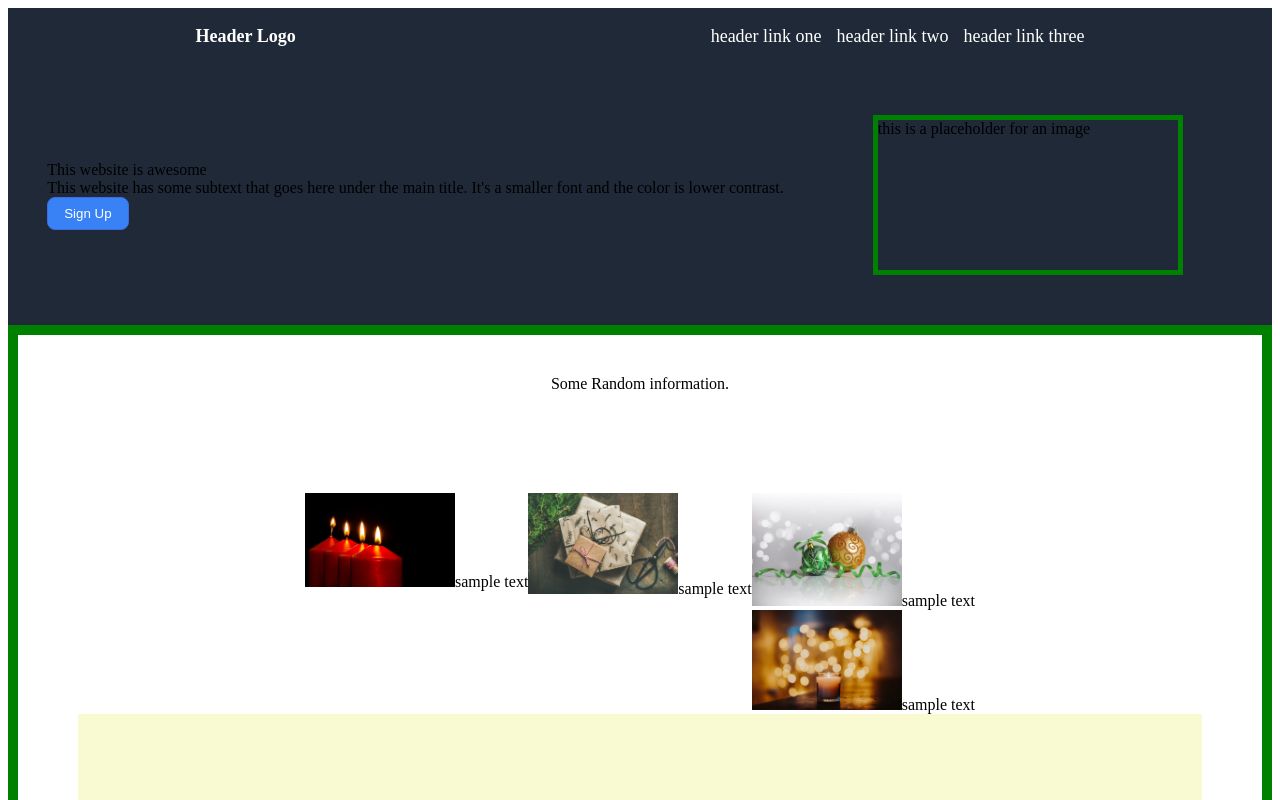
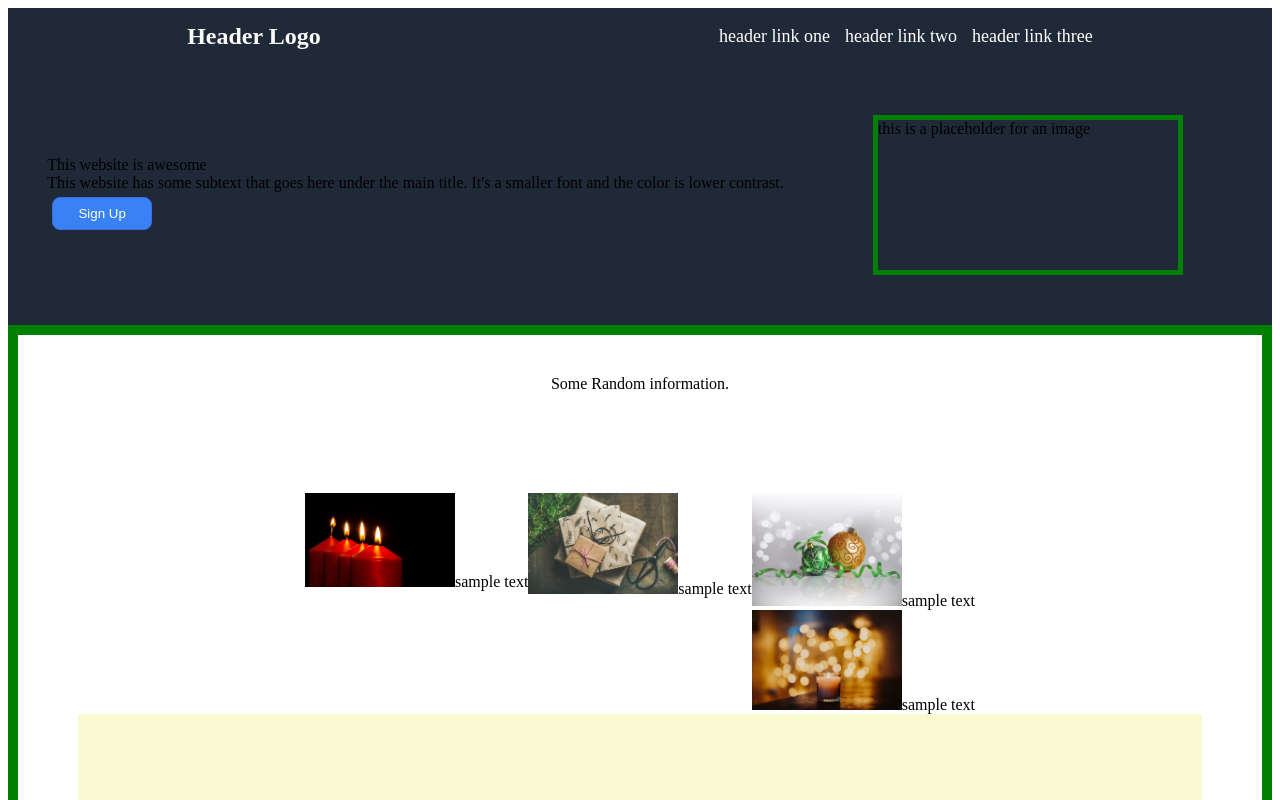
Before and after one commit to triplewdela/clone-a-page, a plain HTML site: page index.html in a window 1280 px wide. Shown: the top 800 px of the page. Drawn offline with Linux system fonts and the light colour scheme.

Commit message:
redesigned the sign up button as intended

```diff
--- a/css/styles.css
+++ b/css/styles.css
@@ -9,14 +9,18 @@
     display: flex;
     align-items: center;;
     justify-content:space-around;
-    font-size: 18px;
     }
 
 .header-left {
     display: flex;
+    font-size: 24px;
     font-weight: bold;
+    color: #F9FAF8;
 }
 
+.header-right {
+    font-size: 18px;
+}
 .header a {
     text-decoration: none;
     color: white;
@@ -56,6 +60,10 @@
     border: 1px solid royalblue;
     color: white;
     display: flex;
+    margin: 5px;
+    width: 100px;
+    flex-shrink: 0;
+    justify-content: center;
 }
 
 .img-right {
```
